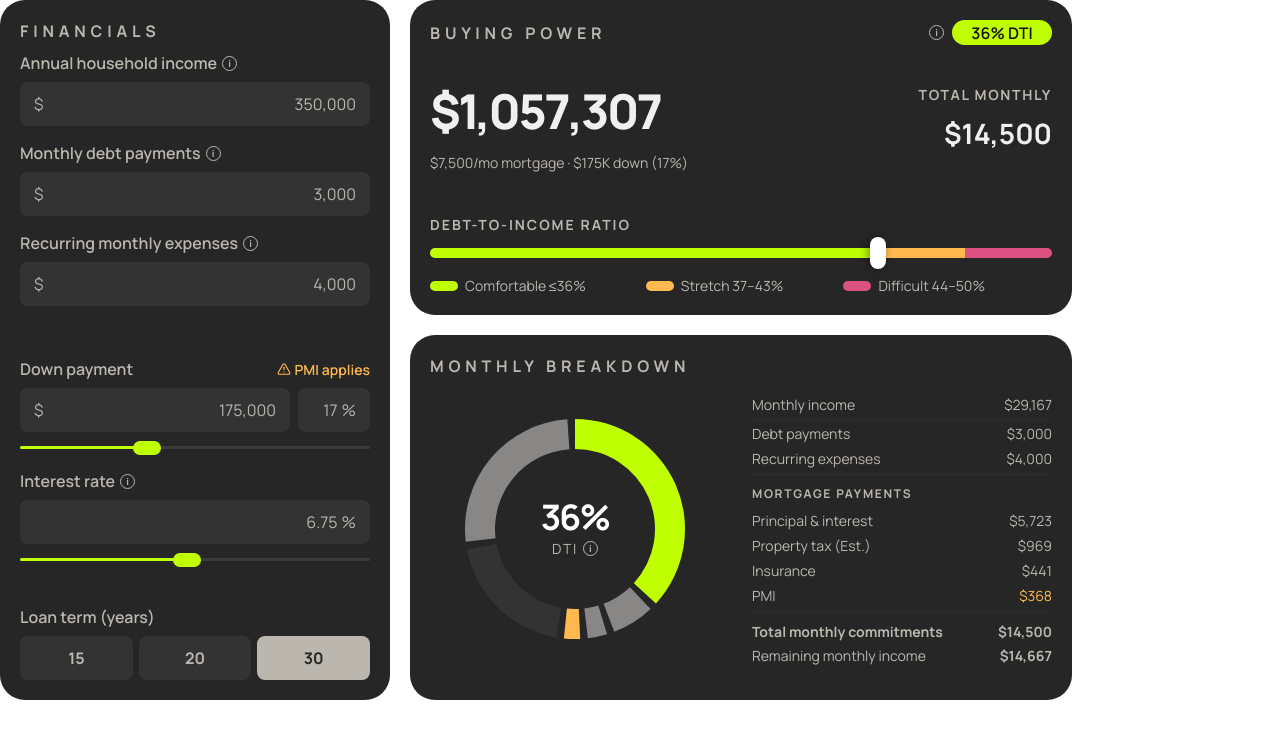
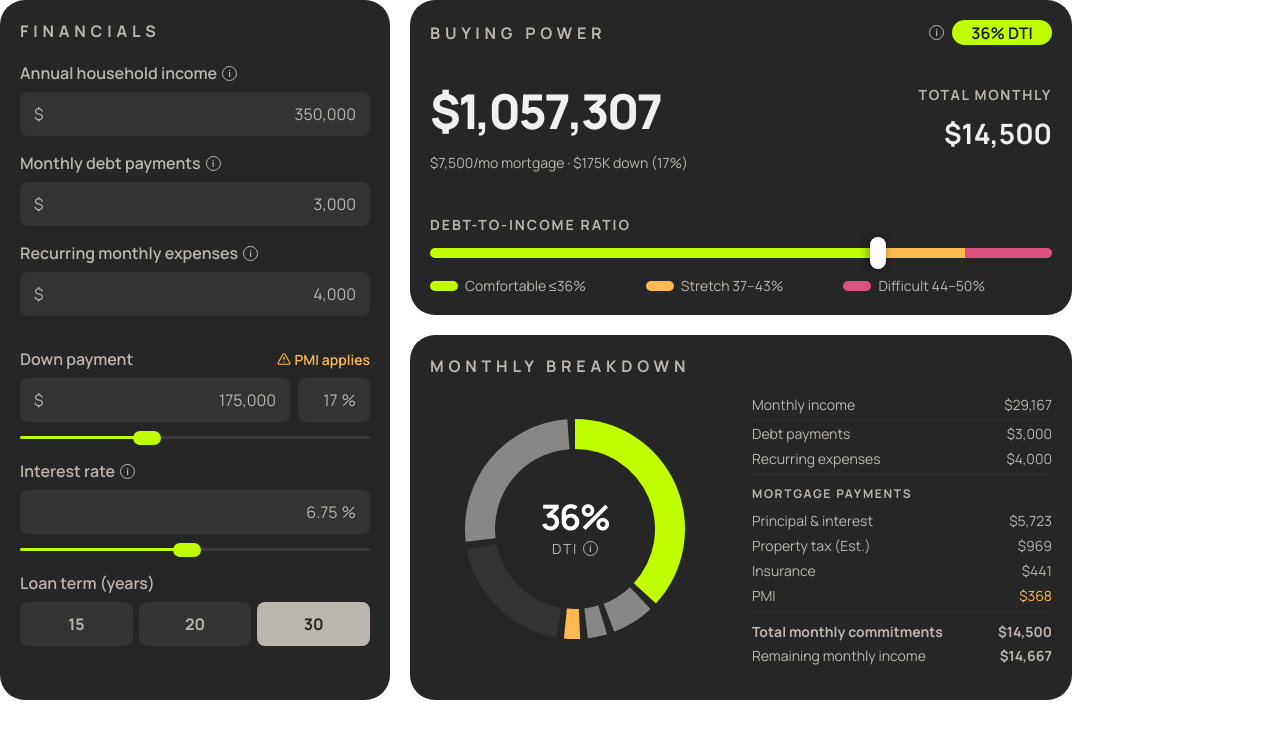
Before and after one commit to hauserapp/affordability-calculator, a Next.js app: page /tools/affordability-calculator in a window 1280 px wide. Shown: the top 738 px of the page. Built offline with nearby package versions, Linux system fonts and the light colour scheme.

Commit message:
fix loan term bottom spacing

```diff
--- a/components/AffordabilityCalculator.jsx
+++ b/components/AffordabilityCalculator.jsx
@@ -312,7 +312,7 @@ export default function BuyingPowerCalc() {
                 CARD 1 — Financials
             ══════════════════════════════════════════════ */}
             <div className="left-card" style={{ ...card, width: 390, height: 700, display: "flex", flexDirection: "column", paddingBottom: 0 }}>
-              <div style={{ ...sectHdr, marginBottom: 10 }}>Financials</div>
+              <div style={{ ...sectHdr, marginBottom: 20 }}>Financials</div>
 
               <div style={fRow}>
                 <div style={fLbl}>
@@ -341,7 +341,7 @@ export default function BuyingPowerCalc() {
                 <FmtInput value={recurring} onChange={setRecurring} />
               </div>
 
-              <div style={{ ...fRow, marginTop: 36 }}>
+              <div style={{ ...fRow, marginTop: 16 }}>
                 <div style={fLbl}>
                   <span>Down payment</span>
                   {downPct < 20 && homePrice > 0 && (
@@ -374,7 +374,7 @@ export default function BuyingPowerCalc() {
                   style={sliderBg(rate, 2, 12)} />
               </div>
 
-              <div style={{ marginTop: "auto", paddingBottom: 20 }}>
+              <div style={{ marginTop: 16, paddingBottom: 20 }}>
                 <div style={{ ...fLbl, marginBottom: 8 }}>Loan term (years)</div>
                 <div style={{ display: "flex", gap: 6 }}>
                   {[15, 20, 30].map(t => (
```
